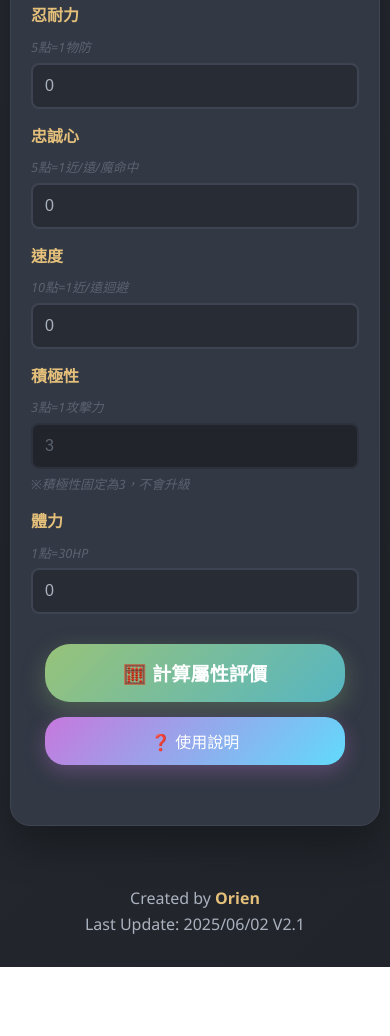
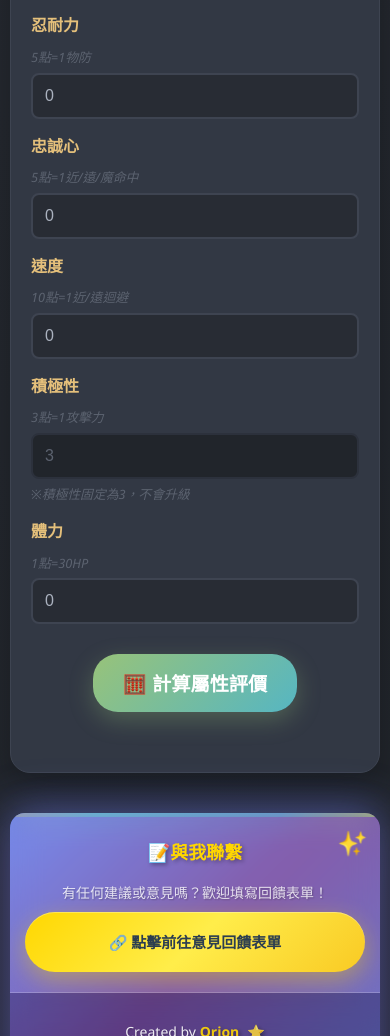
Before and after one commit to Kao1987/lineageW-pet-evaluator, a plain HTML site: page index.html in a window 390 px wide. Shown: the part 964-2000 px from the top of the page. Before the commit the page ends 1931 px from the top, so only its background shows below. Drawn offline with Linux system fonts and the light colour scheme.

Commit message:
add contact me

```diff
--- a/index.html
+++ b/index.html
@@ -76,7 +76,11 @@
                 </div>
 
                 <div class="stats-input">
-                    <h3>當前屬性值</h3>
+                    <div class="stats-header">
+                        <h3>當前屬性值</h3>
+                        <button id="help-btn" class="help-btn">❓ 使用說明</button>
+                    </div>
+
                     <div class="warning">
                         ⚠️ 請記得扣除技能加成的屬性點數
                     </div>
@@ -113,7 +117,6 @@
 
                 <div class="button-group">
                     <button id="calculate" class="calculate-btn">🧮 計算屬性評價</button>
-                    <button id="help-btn" class="help-btn">❓ 使用說明</button>
                 </div>
             </section>
 
@@ -315,8 +318,22 @@
         </div>
 
         <footer class="footer">
-            <p>Created by <strong>Orien</strong></p>
-            <p>Last Update: 2025/06/02 V2.1</p>
+            <!-- 📝 意見回饋表單（上方） -->
+            <div class="feedback-section">
+                <h3>📝與我聯繫</h3>
+                <p>有任何建議或意見嗎？歡迎填寫回饋表單！</p>
+                <a href="https://docs.google.com/forms/d/e/1FAIpQLSfgqhDqccI-FwdwKCUL6EW7TqyJpCisUarKeyUu-Fv4BKidIA/viewform"
+                    target="_blank"
+                    class="feedback-link">
+                    🔗 點擊前往意見回饋表單
+                </a>
+            </div>
+
+            <!-- 👤 作者信息（下方） -->
+            <div class="footer-info">
+                <p>Created by <strong>Orion</strong></p>
+                <p>Last Update: 2025/06/02 V2.2</p>
+            </div>
         </footer>
     </div>
 
--- a/styles.css
+++ b/styles.css
@@ -305,6 +305,13 @@ header h1 {
     box-shadow: 0 5px 15px rgba(0,0,0,0.3);
     border: 1px solid #3e4451;
 }
+.stats-header {
+    display: flex;
+    justify-content: space-between;
+    flex-wrap: nowrap;
+    align-items: center;
+    margin-bottom: 10px;
+}
 
 .stat-row {
     display: grid;
@@ -421,15 +428,233 @@ header h1 {
 
 /* Footer */
 .footer {
+    background: linear-gradient(135deg, #667eea 0%, #764ba2 50%, #5c6ac4 100%);
+    color: white;
+    margin-top: 60px;
+    padding: 0;
+    border-radius: 20px 20px 0 0;
+    box-shadow:
+        0 -10px 40px rgba(102, 126, 234, 0.4),
+        0 15px 50px rgba(118, 75, 162, 0.3);
+    position: relative;
+    overflow: hidden;
+}
+
+/* Footer裝飾元素 */
+.footer::before {
+    content: '';
+    position: absolute;
+    top: 0;
+    left: 0;
+    right: 0;
+    height: 4px;
+    background: linear-gradient(90deg, #ffd700, #ff6b6b, #4ecdc4, #45b7d1, #ffd700);
+    background-size: 200% 100%;
+    animation: rainbowGlow 3s ease-in-out infinite;
+}
+
+@keyframes rainbowGlow {
+    0%, 100% { background-position: 0% 50%; }
+    50% { background-position: 100% 50%; }
+}
+
+/* 意見回饋表單樣式 */
+.feedback-section {
+    padding: 40px 30px 30px;
+    background: rgba(255, 255, 255, 0.1);
+    backdrop-filter: blur(15px);
+    border-bottom: 1px solid rgba(255, 255, 255, 0.2);
+    position: relative;
     text-align: center;
-    margin-top: 40px;
-    padding: 20px;
-    color: #abb2bf;
-    font-size: 1rem;
+}
+
+.feedback-section::before {
+    content: '✨';
+    position: absolute;
+    top: 15px;
+    right: 30px;
+    font-size: 24px;
+    opacity: 0.7;
+    animation: sparkle 2s ease-in-out infinite;
+}
+
+@keyframes sparkle {
+    0%, 100% { transform: scale(1) rotate(0deg); opacity: 0.7; }
+    50% { transform: scale(1.2) rotate(180deg); opacity: 1; }
+}
+
+.feedback-section h3 {
+    margin: 0 0 15px 0;
+    color: #ffd700;
+    font-size: 22px;
+    font-weight: 700;
+    text-shadow: 2px 2px 4px rgba(0, 0, 0, 0.3);
+    display: flex;
+    align-items: center;
+    justify-content: center;
+    gap: 10px;
+}
+
+.feedback-section p {
+    margin: 0 0 25px 0;
+    color: rgba(255, 255, 255, 0.9);
+    font-size: 16px;
+    line-height: 1.6;
+    text-shadow: 1px 1px 2px rgba(0, 0, 0, 0.2);
+}
+
+.feedback-link {
+    display: inline-flex;
+    align-items: center;
+    gap: 10px;
+    background: linear-gradient(135deg, #ffd700 0%, #ffed4a 50%, #f9ca24 100%);
+    color: #2c3e50;
+    text-decoration: none;
+    padding: 16px 32px;
+    border-radius: 50px;
+    font-weight: 700;
+    font-size: 16px;
+    transition: all 0.4s cubic-bezier(0.175, 0.885, 0.32, 1.275);
+    box-shadow:
+        0 8px 25px rgba(255, 215, 0, 0.4),
+        inset 0 1px 0 rgba(255, 255, 255, 0.3);
+    position: relative;
+    overflow: hidden;
+}
+
+.feedback-link::before {
+    content: '';
+    position: absolute;
+    top: 0;
+    left: -100%;
+    width: 100%;
+    height: 100%;
+    background: linear-gradient(90deg, transparent, rgba(255, 255, 255, 0.4), transparent);
+    transition: left 0.6s;
+}
+
+.feedback-link:hover::before {
+    left: 100%;
+}
+
+.feedback-link:hover {
+    transform: translateY(-3px) scale(1.05);
+    box-shadow:
+        0 12px 35px rgba(255, 215, 0, 0.6),
+        inset 0 1px 0 rgba(255, 255, 255, 0.5);
+    background: linear-gradient(135deg, #ffed4a 0%, #ffd700 50%, #f39c12 100%);
+}
+
+.feedback-link:active {
+    transform: translateY(-1px) scale(1.02);
+}
+
+/* Footer底部信息區域 */
+.footer-info {
+    padding: 30px;
+    text-align: center;
+    background: rgba(0, 0, 0, 0.2);
+    backdrop-filter: blur(10px);
+}
+
+.footer p {
+    margin: 8px 0;
+    font-size: 15px;
+    font-weight: 500;
+    text-shadow: 1px 1px 2px rgba(0, 0, 0, 0.3);
+    opacity: 0.9;
 }
 
 .footer strong {
-    color: #e5c07b;
+    color: #ffd700;
+    font-weight: 700;
+    text-shadow: 2px 2px 4px rgba(0, 0, 0, 0.5);
+    position: relative;
+    display: inline-block;
+}
+
+.footer strong::after {
+    content: '⭐';
+    margin-left: 8px;
+    font-size: 14px;
+    animation: twinkle 1.5s ease-in-out infinite;
+}
+
+@keyframes twinkle {
+    0%, 100% { opacity: 0.7; transform: scale(1); }
+    50% { opacity: 1; transform: scale(1.1); }
+}
+
+/* 響應式設計 */
+@media (max-width: 768px) {
+    .feedback-section {
+        padding: 30px 20px 25px;
+    }
+
+    .feedback-section h3 {
+        font-size: 20px;
+    }
+
+    .feedback-section p {
+        font-size: 15px;
+    }
+
+    .feedback-link {
+        width: 100%;
+        justify-content: center;
+        padding: 18px 24px;
+        font-size: 15px;
+    }
+
+    .footer-info {
+        padding: 25px 20px;
+    }
+
+    .footer p {
+        font-size: 14px;
+    }
+}
+
+@media (max-width: 480px) {
+    .footer {
+        margin-top: 40px;
+        border-radius: 15px 15px 0 0;
+    }
+
+    .feedback-section {
+        padding: 25px 15px 20px;
+    }
+
+    .feedback-section h3 {
+        font-size: 18px;
+    }
+
+    .feedback-section::before {
+        right: 15px;
+        font-size: 20px;
+    }
+
+    .footer-info {
+        padding: 20px 15px;
+    }
+}
+
+/* 光效動畫 */
+@keyframes footerGlow {
+    0%, 100% {
+        box-shadow:
+            0 -10px 40px rgba(102, 126, 234, 0.4),
+            0 15px 50px rgba(118, 75, 162, 0.3);
+    }
+    50% {
+        box-shadow:
+            0 -15px 50px rgba(102, 126, 234, 0.6),
+            0 20px 60px rgba(118, 75, 162, 0.5);
+    }
+}
+
+.footer:hover {
+    animation: footerGlow 2s ease-in-out infinite;
 }
 
 /* 響應式設計 */
@@ -807,50 +1032,6 @@ header h1 {
     line-height: 1.6;
 }
 
-/* 響應式設計 - 彈出視窗 */
-@media (max-width: 768px) {
-    .modal-content {
-        width: 95%;
-        margin: 10% auto;
-        max-height: 85vh;
-    }
-
-    .help-tabs {
-        flex-direction: column;
-    }
-
-    .help-tab-btn {
-        text-align: left;
-        border-bottom: none;
-        border-left: 3px solid transparent;
-    }
-
-    .help-tab-btn.active {
-        border-left-color: #667eea;
-        border-bottom-color: transparent;
-        background: rgba(102, 126, 234, 0.1);
-    }
-
-    .button-group {
-        flex-direction: column;
-        align-items: center;
-    }
-
-    .button-group button {
-        width: 100%;
-        max-width: 300px;
-    }
-
-    .base-table {
-        font-size: 0.9rem;
-    }
-
-    .base-table th,
-    .base-table td {
-        padding: 8px 10px;
-    }
-}
-
 /* 現代通知系統樣式 */
 .notification {
     position: fixed;
```
